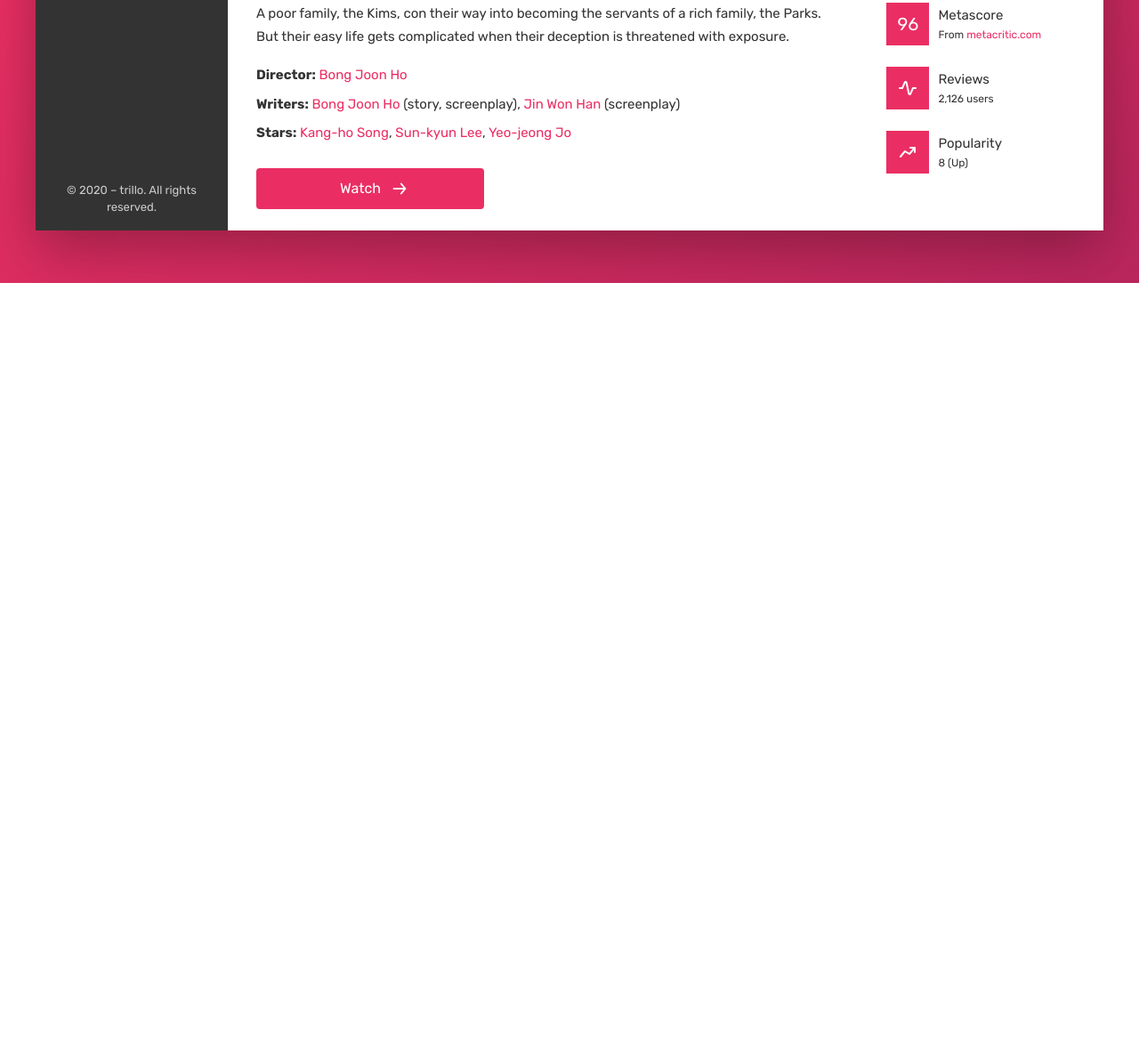
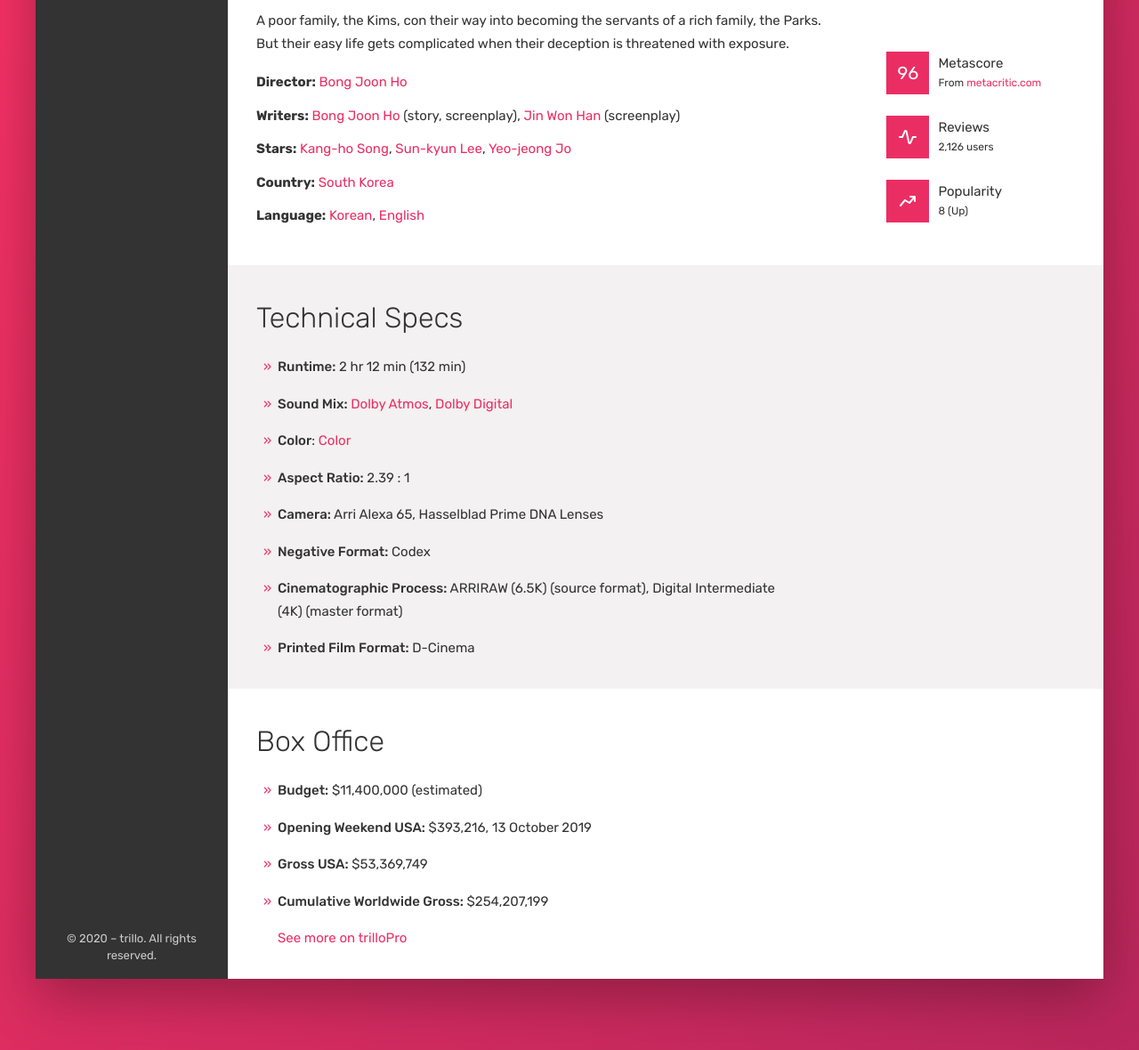
Before and after one commit to spaceinvadev/advanced-css-course, a website: page trillo/index.html in a window 1280 px wide. Shown: the part 562-1742 px from the top of the page at 89% size. Before the commit the page ends 880 px from the top, so only its background shows below. Drawn offline with Linux system fonts and the light colour scheme.

Commit message:
Add Tech specs and Box office sections

```diff
--- a/trillo/index.html
+++ b/trillo/index.html
@@ -6,10 +6,10 @@
     <link rel="shortcut icon" href="dist/assets/favicon.png" type="image/png" />
     <title>Trillo | Flexbox Project</title>
     <link
-      href="https://fonts.googleapis.com/css2?family=Rubik:wght@300;400;700&display=swap"
+      href="https://fonts.googleapis.com/css2?family=Rubik:wght@300;400;500;700&display=swap"
       rel="stylesheet"
     />
-    <link rel="stylesheet" href="dist/styles/styles.css?cb=1586991173135" />
+    <link rel="stylesheet" href="dist/styles/styles.css?cb=1587003448858" />
   </head>
   <body>
     <div class="container">
@@ -279,9 +279,16 @@
                   <strong>Stars:</strong> <a href="#">Kang-ho Song</a>,
                   <a href="#">Sun-kyun Lee</a>, <a href="#">Yeo-jeong Jo</a>
                 </li>
+                <li class="movie-credit">
+                  <strong>Country:</strong> <a href="#">South Korea</a>
+                </li>
+                <li class="movie-credit">
+                  <strong>Language:</strong> <a href="#">Korean</a>,
+                  <a href="#">English</a>
+                </li>
               </ul>
 
-              <button class="cta">
+              <!-- <button class="cta">
                 <span class="cta__text">Watch</span>
                 <svg
                   class="cta__icon"
@@ -302,7 +309,7 @@
                     </g>
                   </g>
                 </svg>
-              </button>
+              </button> -->
             </div>
 
             <ul class="movie-critics">
@@ -370,10 +377,61 @@
               </li>
             </ul>
           </div>
+
+          <section class="tech-specs">
+            <h2 class="tech-specs__title heading-2">Technical Specs</h2>
+            <ul class="alt-list">
+              <li class="alt-list__item">
+                <span>Runtime:</span> 2 hr 12 min (132 min)
+              </li>
+              <li class="alt-list__item">
+                <span>Sound Mix:</span> <a href="#">Dolby Atmos</a>,
+                <a href="#">Dolby Digital</a>
+              </li>
+              <li class="alt-list__item">
+                <span>Color</span>: <a href="#">Color</a>
+              </li>
+              <li class="alt-list__item">
+                <span>Aspect Ratio:</span> 2.39 : 1
+              </li>
+              <li class="alt-list__item">
+                <span>Camera:</span> Arri Alexa 65, Hasselblad Prime DNA Lenses
+              </li>
+              <li class="alt-list__item">
+                <span>Negative Format:</span> Codex
+              </li>
+              <li class="alt-list__item">
+                <span>Cinematographic Process:</span> ARRIRAW (6.5K) (source
+                format), Digital Intermediate (4K) (master format)
+              </li>
+              <li class="alt-list__item">
+                <span>Printed Film Format:</span> D-Cinema
+              </li>
+            </ul>
+          </section>
+
+          <section class="box-office">
+            <h2 class="box-office__title heading-2">Box Office</h2>
+            <ul class="alt-list">
+              <li class="alt-list__item">
+                <span>Budget:</span> $11,400,000 (estimated)
+              </li>
+              <li class="alt-list__item">
+                <span>Opening Weekend USA:</span> $393,216, 13 October 2019
+              </li>
+              <li class="alt-list__item">
+                <span>Gross USA:</span> $53,369,749
+              </li>
+              <li class="alt-list__item">
+                <span>Cumulative Worldwide Gross:</span> $254,207,199
+              </li>
+              <a href="#" class="cta-inline">See more on trilloPro</a>
+            </ul>
+          </section>
         </main>
       </div>
     </div>
 
-    <script src="dist/all.js?cb=1586991173135"></script>
+    <script src="dist/all.js?cb=1587003448858"></script>
   </body>
 </html>
--- a/trillo/src/scss/base/_base.scss
+++ b/trillo/src/scss/base/_base.scss
@@ -79,3 +79,8 @@ a {
   font-size: 4.8rem;
   font-weight: 300;
 }
+
+.heading-2 {
+  font-size: 3.2rem;
+  font-weight: 300;
+}
--- a/trillo/src/scss/components/_components.scss
+++ b/trillo/src/scss/components/_components.scss
@@ -105,6 +105,7 @@
 .movie-critics {
   list-style: none;
   flex: 0 0 23%;
+  margin-block-end: 1.6rem;
 }
 
 .movie-critic {
@@ -232,3 +233,52 @@
     background: var(--fucsia-dark);
   }
 }
+
+// Alternate list
+.alt-list {
+  width: 64%;
+  margin-block-end: 0;
+  list-style: none;
+
+  &__item {
+    margin-inline-start: 2.4rem;
+    position: relative;
+
+    & span {
+      font-weight: 500;
+    }
+
+    &:not(:last-of-type) {
+      margin-block-end: 1.6rem;
+    }
+
+    &::before {
+      content: "\BB";
+      position: absolute;
+      top: 0;
+      left: 0;
+      margin-inline-start: -1.6rem;
+      color: var(--fucsia);
+    }
+
+    & a:link,
+    & a:visited {
+      color: var(--fucsia);
+
+      &:hover {
+        text-decoration: underline;
+      }
+    }
+  }
+}
+
+.cta-inline {
+  &:link,
+  &:visited {
+    color: var(--fucsia);
+
+    &:hover {
+      text-decoration: underline;
+    }
+  }
+}
--- a/trillo/src/scss/layout/_layout.scss
+++ b/trillo/src/scss/layout/_layout.scss
@@ -219,10 +219,10 @@
 }
 
 .movie-meta {
-  padding: 2.4rem 3.2rem;
+  padding: 3.2rem;
   display: flex;
   justify-content: space-between;
-  align-items: flex-start;
+  align-items: flex-end;
 
   &__plot {
     width: 92%;
@@ -236,12 +236,11 @@
 
 .movie-credits-list {
   list-style: none;
-  margin-block-end: 2.4rem;
 }
 
 .movie-credit {
   padding: 0.2rem 0;
-  margin-block-end: 0.3rem;
+  margin-block-end: 0.8rem;
 
   & a:link,
   & a:visited {
@@ -252,3 +251,28 @@
     }
   }
 }
+
+.tech-specs {
+  padding: 3.2rem;
+  background: var(--gray-light-2);
+
+  &__title {
+    margin-block-end: 1.6rem;
+  }
+}
+
+.box-office {
+  padding: 3.2rem;
+
+  &__title {
+    margin-block-end: 1.6rem;
+  }
+
+  & .alt-list__item {
+    margin-block-end: 1.6rem;
+  }
+
+  & > .alt-list > .cta-inline {
+    margin-inline-start: 2.4rem;
+  }
+}
```
Also changed, not shown: trillo/dist/styles/styles.css.
